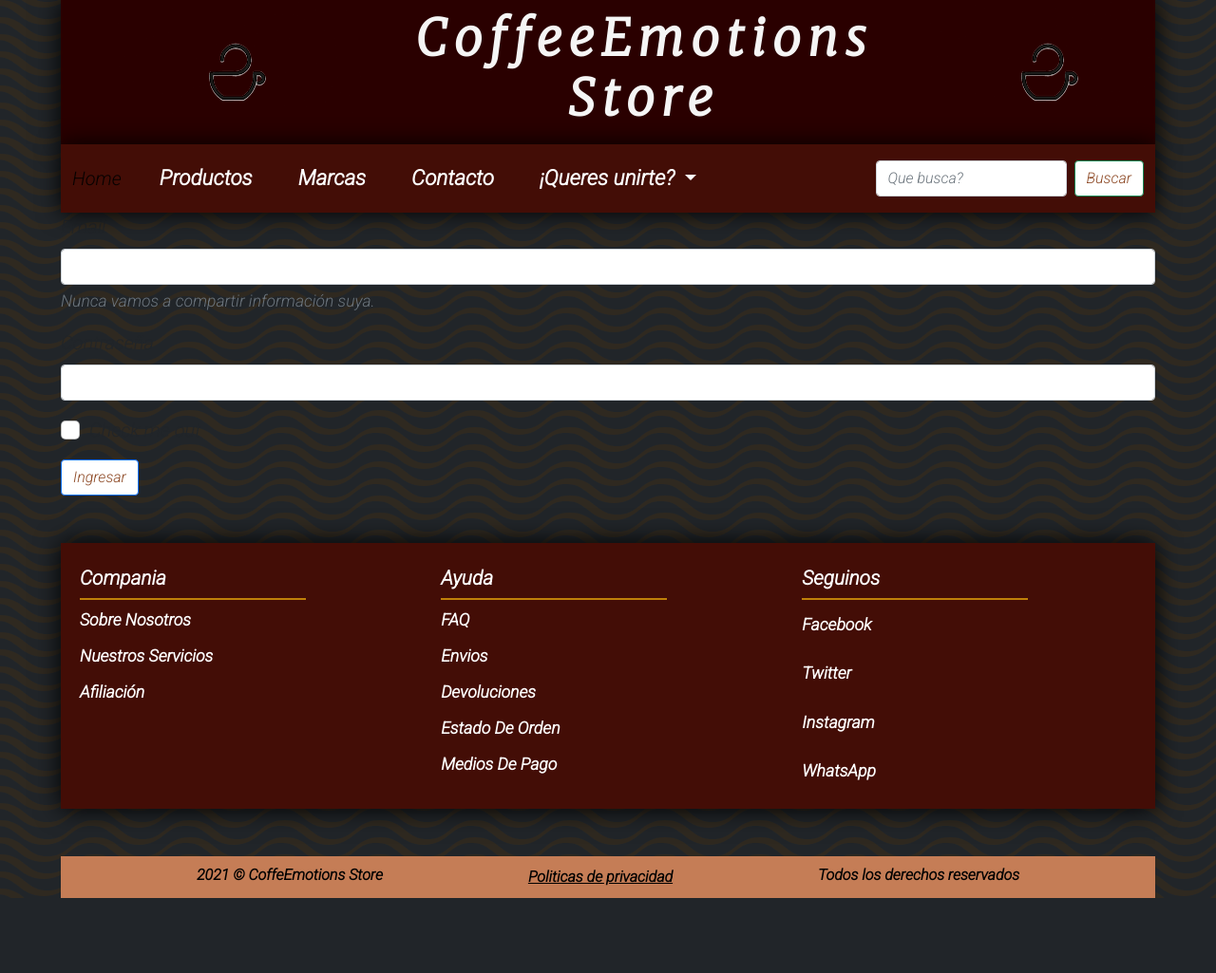
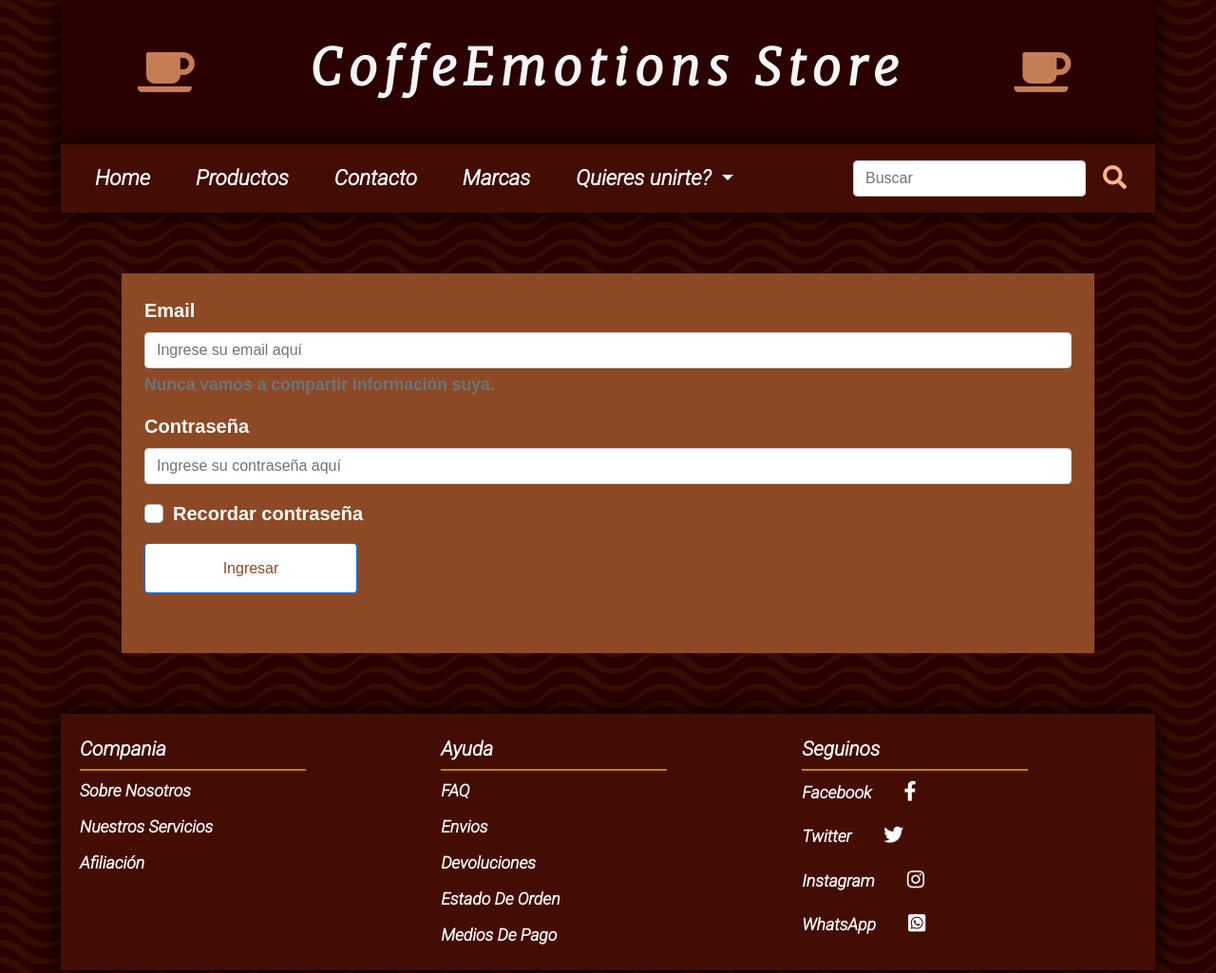
Before and after one commit to Mateo-Pons/mi_repositorio, a website: page html/login.html in a window 1280 px wide. Shown: the top 1025 px of the page at 95% size. Before the commit the page ends 946 px from the top, so only its background shows below. Drawn offline with nearby package versions, Linux system fonts and the light colour scheme.

Commit message:
Log in y mas

```diff
--- a/html/login.html
+++ b/html/login.html
@@ -6,16 +6,23 @@
     <meta name="viewport" content="width=device-width, initial-scale=1.0">
     <!-- Keywords -->
     <meta name="keywords" content="consumo, cafe, coffee, emociones, amargo, dulce, miel, sitio, venta, productos, placer, viaje">
-    <title>Log In CoffeeStore</title>
+    <!-- Icono Favicon -->
+    <link rel="icon" href="imagenes/coffeebeans.ico">
+    <title>Coffeestore</title>
     <meta name="description" content="CoffeeStore Emotions es una pagina donde somos amantes del cafe. Nos ocupamos de llevartelo y que disfrutes de lo que nosotros tanto amamos.">
+    <!-- Fuentes -->
     <link rel="preconnect" href="https://fonts.gstatic.com">
+    <!-- Google Fonts -->
     <link href="https://fonts.googleapis.com/css2?family=Merriweather:ital,wght@1,300&display=swap" rel="stylesheet">
     <link href="https://fonts.googleapis.com/css2?family=Merriweather:ital,wght@1,300&family=Roboto:ital,wght@1,300&display=swap" rel="stylesheet">
+    <!-- Bootstrap -->
+    <link href="https://cdn.jsdelivr.net/npm/bootstrap@5.0.2/dist/css/bootstrap.min.css" rel="stylesheet" integrity="sha384-EVSTQN3/azprG1Anm3QDgpJLIm9Nao0Yz1ztcQTwFspd3yD65VohhpuuCOmLASjC" crossorigin="anonymous">
+    <!-- FontAwesome -->
+    <link rel="stylesheet" href="https://use.fontawesome.com/releases/v5.15.3/css/all.css" integrity="sha384-SZXxX4whJ79/gErwcOYf+zWLeJdY/qpuqC4cAa9rOGUstPomtqpuNWT9wdPEn2fk" crossorigin="anonymous">
     <!-- Hojas de estilo -->
     <link href="https://cdn.jsdelivr.net/npm/bootstrap@5.0.2/dist/css/bootstrap.min.css" rel="stylesheet" integrity="sha384-EVSTQN3/azprG1Anm3QDgpJLIm9Nao0Yz1ztcQTwFspd3yD65VohhpuuCOmLASjC" crossorigin="anonymous">
     <link rel="stylesheet" href="../css/bootstrap.min.css">
     <link rel="stylesheet" href="../css/copia.css">
-    <link href="https://fonts.googleapis.com/css2?family=Spartan:wght@300;600&display=swap" rel="stylesheet">
 </head>
 
 <body class="bg-dark" >
@@ -23,59 +30,67 @@
 <!---------------------------------- HEADER --------------------------->
 <header>
   <div class="encabezado">
-      <img src="../imagenes/cafestore.png" class="cafestore"><h1>CoffeeEmotions Store</h1><img src="../imagenes/cafestore.png" class="cafestore">
+    <i class="fas fa-coffee cafestore"></i>
+    <a class="titulo" href="../index.html"><h1>CoffeEmotions Store</h1></a>
+    <i class="fas fa-coffee cafestore fasa"></i>
   </div>
 </header>
 <!------------------------------------- NAV -------------------------------->
-<nav class="navbar navbar-expand-lg navbar-light bg-light">
+<nav class="nav sticky-top navbar navbar-expand-lg navbar-light bg-light">
   <div class="container-fluid">
-    <a class="navbar-brand" href="../index.html">Home</a>
-    <button class="navbar-toggler" type="button" data-bs-toggle="collapse" data-bs-target="#navbarSupportedContent" aria-controls="navbarSupportedContent" aria-expanded="false" aria-label="Toggle navigation"></button></button>
+    <button class="navbar-toggler" type="button" data-bs-toggle="collapse" data-bs-target="#navbarSupportedContent" aria-controls="navbarSupportedContent" aria-expanded="false" aria-label="Toggle navigation">
+      <span class="navbar-toggler-icon"></span>
+    </button>
     <div class="collapse navbar-collapse" id="navbarSupportedContent">
       <ul class="navbar-nav me-auto mb-2 mb-lg-0">
         <li class="nav-item">
-          <a class="nav-link active" aria-current="page" href="../html/productos.html">Productos</a>
+          <a class="nav-link active" aria-current="page" href="../index.html">Home</a>
         </li>
         <li class="nav-item">
-          <a class="nav-link" href="../html/marcas.html">Marcas</a>
+          <a class="nav-link active" aria-current="page" href="productos.html">Productos</a>
         </li>
         <li class="nav-item">
-          <a class="nav-link" href="../html/contacto.html">Contacto</a>
+          <a class="nav-link active" aria-current="page" href="contacto.html">Contacto</a>
+        </li>
+        <li class="nav-item">
+          <a class="nav-link active" aria-current="page" href="marcas.html">Marcas</a>
         </li>
         <li class="nav-item dropdown">
-          <a class="nav-link dropdown-toggle" href="../html/login.html" id="navbarDropdown" role="button" data-bs-toggle="dropdown" aria-expanded="false">
-            ¡Queres unirte?
+          <a class="nav-link dropdown-toggle" href="#" id="navbarDropdown" role="button" data-bs-toggle="dropdown" aria-expanded="false">
+            Quieres unirte?
           </a>
           <ul class="dropdown-menu" aria-labelledby="navbarDropdown">
-            <li><a class="dropdown-item" href="../html/login.html">Ingresar</a></li>
-            <li><a class="dropdown-item" href="../html/login.html">Crear Cuenta</a></li>
+            <li><a class="dropdown-item" href="login.html">Ingresar</a></li>
             <li><hr class="dropdown-divider"></li>
+            <li><a class="dropdown-item" href="login.html">Crear Cuenta</a></li>
           </ul>
         </li>
       </ul>
       <form class="d-flex">
-        <input class="form-control me-2" type="search" placeholder="Que busca?" aria-label="Search">
-        <button class="btn btn-outline-success" type="submit">Buscar</button>
+        <input class="form-control me-2" type="search" placeholder="Buscar" aria-label="Search">
+        <a class="icono" href="#"><i class="fas fa-search"></i></a>
       </form>
     </div>
   </div>
 </nav>
 <!------------------------------------- SECTION -------------------------------->
-<form>
+<form class="form_login">
   <div class="mb-3">
     <label for="exampleInputEmail1" class="form-label">Email</label>
-    <input type="email" class="form-control" id="exampleInputEmail1" aria-describedby="emailHelp">
+    <input type="email" class="form-control" id="exampleInputEmail1" aria-describedby="emailHelp" placeholder="Ingrese su email aquí">
     <div id="emailHelp" class="form-text">Nunca vamos a compartir información suya.</div>
   </div>
     <div class="mb-3">
       <label for="exampleInputPassword1" class="form-label">Contraseña</label>
-    <input type="password" class="form-control" id="exampleInputPassword1">
+      <input type="password" class="form-control" id="exampleInputPassword1" placeholder="Ingrese su contraseña aquí">
     </div>
     <div class="mb-3 form-check">
       <input type="checkbox" class="form-check-input" id="exampleCheck1">
-    <label class="form-check-label" for="exampleCheck1">Check me out</label>
+      <label class="form-check-label" for="exampleCheck1">Recordar contraseña</label>
     </div>
+  <div class="butto">
     <button type="submit" class="btn btn-primary">Ingresar</button>
+  </div>
 </form>
 <!------------------------------------- FOOTER -------------------------------->
 <footer class="footer">
--- a/scss/_general.scss
+++ b/scss/_general.scss
@@ -14,6 +14,12 @@ body{
     width: 90%;
     margin: 0 auto;
 }
+.bg-dark{
+    background-color: $color1 !important ;
+    font-family: 'Spartan', sans-serif;
+    font-weight: 600;
+    color: white;
+}
 
 /*------------------------------------------Queries---------------------------------------------*/
 
--- a/scss/_section.scss
+++ b/scss/_section.scss
@@ -271,30 +271,22 @@
 
 
 /*----------------------------- Log in ----------------------------------------*/
-/*
-.bg-dark{
-    background-color: $color1 !important ;
-    font-family: 'Spartan', sans-serif;
-    font-weight: 600;
-    color: red;
-}
-.img-fluid{
-    border-radius: 25px;
-    height: 80px;
-    width: 150px;
+.form_login{
+    background: $color3;
+    margin: 4rem;
+    padding: 1.5rem;
+    height: 400px;
+    .btn{
+    width: 14rem;
+    height: 3.3rem;
+    }
 }
 
-
-.carousel-indicators{
-    display: flex;
-    justify-content: center;
-    align-items: center;
-    text-align: center;
+/*------------------------------------------Queries---------------------------------------------*/
+@media(max-width:600px){
+    .form_login{
+        margin: 2rem;
+        padding: 1.1rem;
+        height: 425px;
+    }
 }
-.carousel-item{
-    width: 100%;
-    img{
-        height: 400px;
-        width: 300px;
-    }
-} */
```
Also changed, not shown: css/copia.css. Lines whose indentation alone changed are shown as unchanged.
